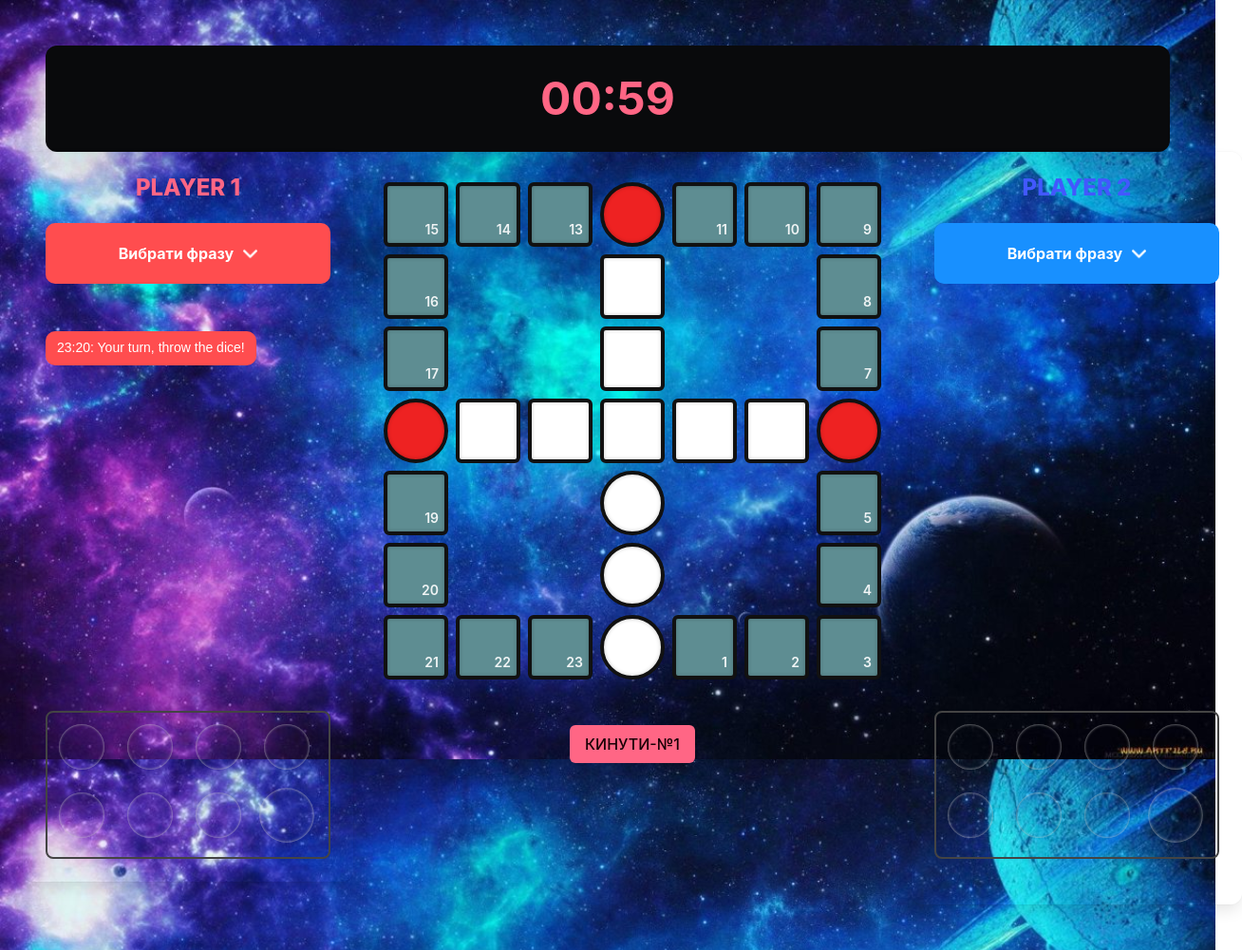
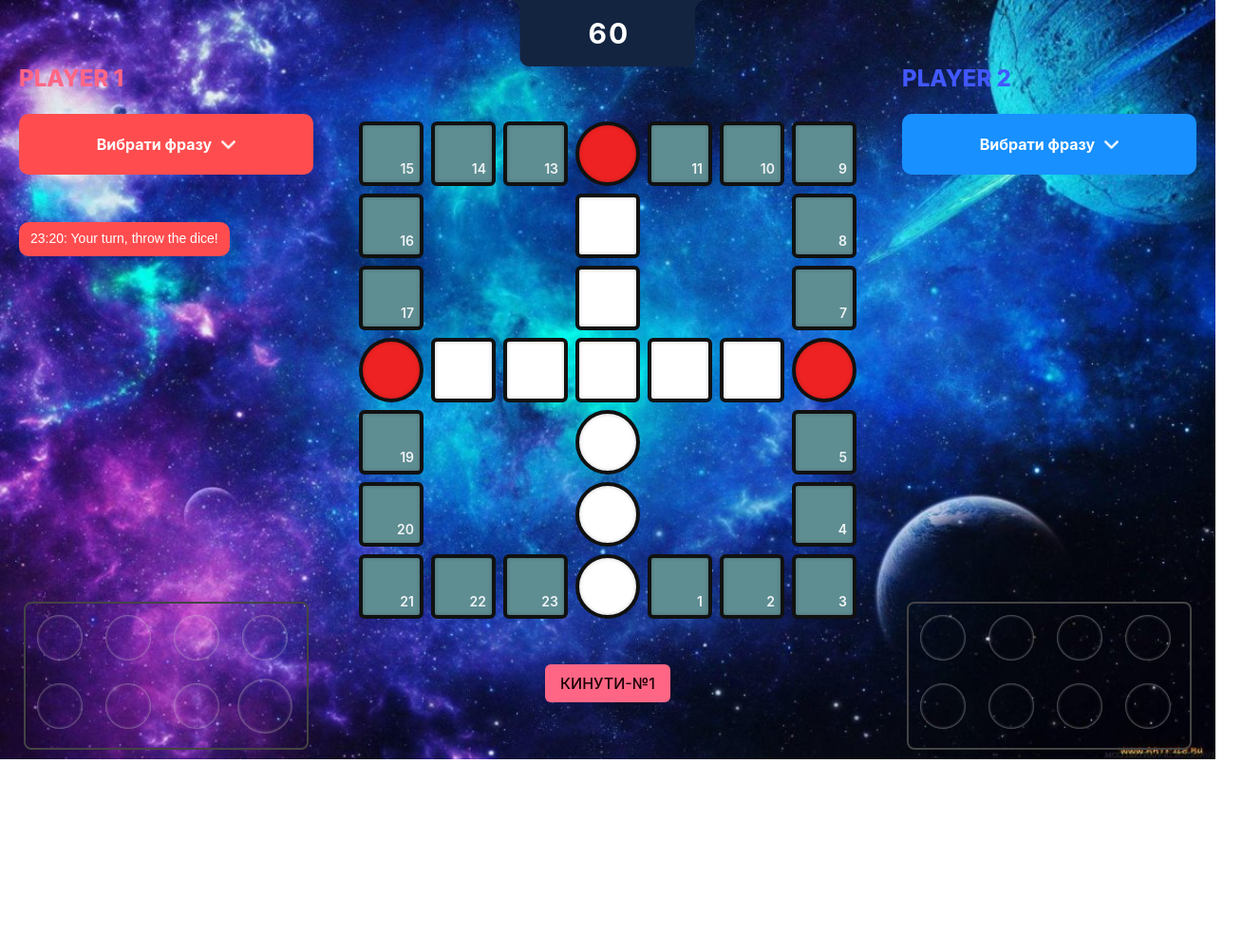
Before and after one commit to Aiiyuu/TerraAlpha, a website built with Vite: page index.html in a window 1280 px wide. Shown: the top 1001 px of the page at 95% size, 1308 px wide, since content can reach past the window. Built offline with nearby package versions, Linux system fonts and the light colour scheme; files whose address does not match are found by name.

Commit message:
add timer component and update some styles

```diff
--- a/index.html
+++ b/index.html
@@ -1,34 +1,23 @@
 <!DOCTYPE html>
 <html lang="uk">
 <head>
-    <meta charset="utf-8" />
+  <meta charset="utf-8"/>
   <title>Terra Alpha</title>
-    <meta name="viewport" content="width=device-width, initial-scale=1" />
+  <meta name="viewport" content="width=device-width, initial-scale=1"/>
 
   <link
           rel="stylesheet"
           href="https://cdn.jsdelivr.net/npm/bulma@1.0.2/css/bulma.min.css"
   />
 
-    <link rel="stylesheet" href="./src/styles/style.css" />
-        <link rel="stylesheet" href="./src/styles/components/ships.css" />
-
+  <link rel="stylesheet" href="./src/styles/style.css"/>
+  <link rel="stylesheet" href="./src/styles/components/ships.css"/>
 </head>
 
-  <body class="section">
-    <!-- Header / Clock -->
-    <header class="has-text-centered mb-5">
-      <div
-        class="box has-background-black has-text-danger has-text-weight-bold is-size-1"
-        data-qa="clock"
-      >
-        00:59
-      </div>
-    </header>
-
-    <main class="columns is-variable is-6">
+<body>
+<main>
   <!-- PLAYER 1 -->
-      <section class="panel column has-text-centered" id="player1">
+  <section id="player1">
     <h2 class="title is-4 has-text-danger">PLAYER 1</h2>
 
     <div class="dialog dialog-red" data-userName="Player 1">
@@ -54,7 +43,13 @@
   </section>
 
   <!-- BOARD -->
-      <section class="column is-narrow has-text-centered">
+  <section class="is-narrow has-text-centered middle-section">
+    <div class="timer" id="timer">
+      <svg width="206" height="70" viewBox="0 0 206 70" fill="none" xmlns="http://www.w3.org/2000/svg">
+        <path d="M0.0447388 3.57628e-07H10.5384H195.102H205.445C199.449 1.1187 195.102 6.35182 195.102 12.4511V32.0748V60C195.102 65.5229 190.624 70 185.102 70H20.5384C15.0156 70 10.5384 65.5229 10.5384 60V32.0748V12.5994C10.5384 6.41789 6.12428 1.11802 0.0447388 3.57628e-07Z"/>
+      </svg>
+    </div>
+
     <div class="board-grid" data-qa="board">
       <div class="cell square grey" data-qa="r1c1">
         <span class="corner-text">15</span>
@@ -168,7 +163,7 @@
     </div>
   </section>
 
-      <section class="panel column has-text-centered" id="player2">
+  <section>
     <h2 class="title is-4 has-text-link">PLAYER 2</h2>
 
     <div class="dialog dialog-blue" data-userName="Player 2">
--- /dev/null
+++ b/src/components/timer.ts
@@ -0,0 +1,112 @@
+const timer: HTMLElement | null = document.getElementById('timer');
+let timerSpanList: HTMLElement[] = [];
+
+const SPAN_HEIGHT = 45;
+
+if (!timer) {
+  throw new Error('Timer is not found');
+}
+
+/**
+ * This function sets up the timer by creating its HTML markup.
+ */
+export function setupTimer() {
+  const timerTextWrapper: HTMLDivElement = document.createElement('div');
+  timerTextWrapper.classList.add('timer-text');
+
+  const timerSubWrapper1: HTMLDivElement = document.createElement('div');
+  timerSubWrapper1.classList.add('timer-text-list');
+
+  const timerSubWrapper2: HTMLDivElement = document.createElement('div');
+  timerSubWrapper2.classList.add('timer-text-list');
+
+  for (let i = 9; i >= 0; i--) {
+    const span: HTMLSpanElement = document.createElement('span');
+    span.innerText = String(i);
+
+    timerSubWrapper1.appendChild(span.cloneNode(true));
+    timerSubWrapper2.appendChild(span);
+  }
+
+  const anotherWrapper1: HTMLDivElement = document.createElement('div');
+  anotherWrapper1.appendChild(timerSubWrapper1);
+
+  const anotherWrapper2: HTMLDivElement = document.createElement('div');
+  anotherWrapper2.appendChild(timerSubWrapper2);
+
+  timerTextWrapper.appendChild(anotherWrapper1);
+  timerTextWrapper.appendChild(anotherWrapper2);
+
+  timer?.appendChild(timerTextWrapper);
+  updateTimerLook(60);
+}
+
+/**
+ * This function updates the appearance of the timer and its state every second.
+ * It also finds the `timerSpanList` if it has not been found yet.
+ * @param time
+ */
+export function updateTimerLook(time: number) {
+  if (!timerSpanList.length) {
+    timerSpanList = [...document.querySelectorAll('.timer-text-list')] as HTMLElement[];
+  }
+
+  timerSpanList.forEach((list, index) => {
+    let num: number;
+    if (time < 10 && index === 0) {
+      num = 0;
+    } else if (time < 10 && index === 1) {
+      num = time;
+    } else {
+      num = Number(String(time).at(index));
+    }
+
+    list.style.top = `-${(9 - num) * SPAN_HEIGHT}px`;
+  });
+}
+
+/**
+ * Creates a timer that triggers a callback after a specified amount of time.
+ *
+ * @param {number} time - The duration of the timer in seconds before the callback is triggered.
+ * @param {Function} callback - The function to execute once the timer expires. This will receive the arguments provided in `...args`.
+ * @param {...*} args - Optional additional arguments to pass to the callback when the timer expires.
+ *
+ * @returns {Function} A function that can be called to stop and reset the timer before it expires.
+ *
+ */
+// eslint-disable-next-line @typescript-eslint/no-unsafe-function-type
+export function createTimer(time: number, callback: Function, ...args: unknown[]) {
+  if (timer?.classList.contains('timer--isActive')) return () => false;
+
+  updateTimerLook(time);
+
+  let timerId: ReturnType<typeof setTimeout>;
+  let intervalId: ReturnType<typeof setInterval>;
+  let currentTime = time;
+
+  timer?.classList.add('timer--isActive');
+
+  // Start the timer
+  (function () {
+    timerId = setTimeout(() => {
+      clearInterval(intervalId);
+      timer?.classList.remove('timer--isActive');
+      callback(...args);
+    }, time * 1000 + 1000);
+
+    intervalId = setInterval(() => {
+      currentTime--;
+      updateTimerLook(currentTime);
+    }, 1000);
+  })();
+
+  // Return a function to clear the timer
+  return () => {
+    if (timerId) {
+      clearTimeout(timerId);
+      clearInterval(intervalId);
+      timer?.classList.remove('timer--isActive');
+    }
+  };
+}
--- a/src/main.ts
+++ b/src/main.ts
@@ -2,9 +2,9 @@ import { throwDice, setupDice, HIDE_DICE_DELAY } from "./components/dice";
 import { createPlayer, showPlayerContent, addMessage } from "./components/player.ts";
 import { createSteps, hideAllSteps, showStepsSequence, setStepsEnabled } from "./components/steps.ts";
 import { setupDialog } from "./components/dialog.ts";
+import { setupTimer, createTimer } from "./components/timer.ts";
 
 import type { Player } from "./types/player.ts";
-
 
 /* Wait until the initial HTML document is fully loaded and parsed,
 so we can safely select DOM elements and attach event listeners. */
@@ -16,6 +16,7 @@ window.addEventListener('load', () => {
   const blueMoveBtn = document.querySelector<HTMLButtonElement>('.player2.move-button');
 
   setupDialog();
+  setupTimer();
   setupDice();
   createSteps();
   hideAllSteps();
--- a/src/styles/components/chat.css
+++ b/src/styles/components/chat.css
@@ -30,6 +30,10 @@
   justify-content: flex-end;
 }
 
+.chat-blue .chat-item {
+  margin-left: auto;
+}
+
 .chat-item {
   background-color: var(--chat-color, #f0f0f0);
   color: white;
--- /dev/null
+++ b/src/styles/components/timer.css
@@ -0,0 +1,57 @@
+.timer {
+  position: relative;
+  left: 50%;
+  transform: translateX(-50%);
+  top: 0;
+  width: 206px;
+  height: 70px;
+
+  margin-bottom: 50px;
+
+  display: flex;
+  justify-content: center;
+  align-items: center;
+
+  --base-transition-duration: 300ms;
+}
+
+.timer svg {
+  position: absolute;
+  top: 0;
+  left: 0;
+  width: 100%;
+  height: 100%;
+  fill: #132440;
+}
+
+.timer .timer-text {
+  display: flex;
+  height: 45px;
+  overflow: hidden;
+  gap: 2px;
+}
+
+.timer .timer-text > div {
+  position: relative;
+  width: 20px;
+  z-index: 2;
+}
+
+.timer .timer-text > div .timer-text-list {
+  position: absolute;
+  top: 0;
+  left: 0;
+
+  transition: top var(--base-transition-duration) ease;
+
+  display: flex;
+  flex-direction: column;
+  align-items: center;
+  justify-content: center;
+}
+
+.timer span {
+  font-size: 30px;
+  color: #fff;
+  font-weight: bold;
+}
--- a/src/styles/style.css
+++ b/src/styles/style.css
@@ -1,19 +1,35 @@
 @import url('./components/dice.css');
 @import url('./components/chat.css');
 @import url('./components/dialog.css');
+@import url('./components/timer.css');
 
 html, body, * {
   user-select: none; /* eslint-disable-line css/use-baseline */
-}
-
-* {
   box-sizing: border-box;
 }
 
 body {
+  width: 100vw;
+  height: 100vh;
+  overflow: hidden;
+  padding-top: 0;
   background: url('../assets/images/bg_main.jpg') no-repeat center center fixed;
   background-size: cover;
 }
+
+main {
+  display: flex;
+  justify-content: space-between;
+}
+
+main > section {
+  padding: 69px 20px 20px 20px;
+}
+
+main > section.middle-section {
+  padding-top: 0;
+}
+
 
 .hand-grid {
   display: grid;
```
Lines whose indentation alone changed are shown as unchanged.
